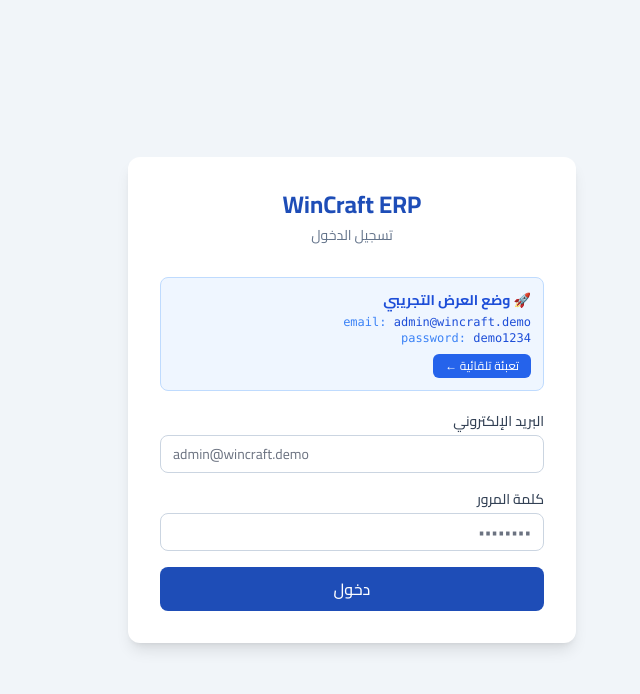
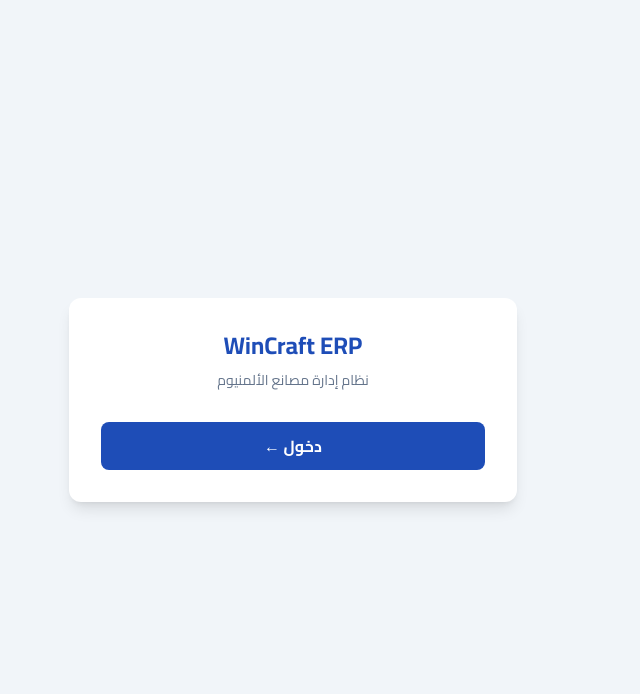
Before and after one commit to AhmedHafezz/winpro, a React (Vite) app in the folder frontend/wincraft-web/: page /login in a window 1280 px wide. Shown: the top 694 px of the page, without its empty margins (437-1077 px from the left). Built offline with nearby package versions, Linux system fonts and the light colour scheme.

Commit message:
fix: remove password — one-click demo login

```diff
--- a/frontend/wincraft-web/src/pages/LoginPage.tsx
+++ b/frontend/wincraft-web/src/pages/LoginPage.tsx
@@ -1,127 +1,34 @@
-import { useForm } from 'react-hook-form'
-import { zodResolver } from '@hookform/resolvers/zod'
-import { z } from 'zod'
 import { useNavigate } from 'react-router-dom'
-import { useLogin } from '../core/auth/useAuth'
 import { useAuthStore } from '../core/auth/authStore'
 
-const DEMO_EMAIL    = 'admin@wincraft.demo'
-const DEMO_PASSWORD = 'demo1234'
-
-const schema = z.object({
-  email:    z.string().email('بريد إلكتروني غير صحيح'),
-  password: z.string().min(6, 'كلمة المرور 6 أحرف على الأقل'),
-})
-type FormData = z.infer<typeof schema>
-
 export function LoginPage() {
-  const navigate        = useNavigate()
-  const login           = useLogin()
+  const navigate = useNavigate()
   const { setToken, setUser } = useAuthStore()
 
-  const { register, handleSubmit, formState: { errors }, setValue } = useForm<FormData>({
-    resolver: zodResolver(schema),
-  })
-
-  const onSubmit = async (data: FormData) => {
-    // Demo mode — no backend needed
-    if (data.email === DEMO_EMAIL && data.password === DEMO_PASSWORD) {
+  const enter = () => {
     setToken('demo-token')
     setUser({
       userId:      '1',
       fullName:    'مدير النظام',
-        email:       DEMO_EMAIL,
+      email:       'admin@wincraft.demo',
       role:        'admin',
       permissions: ['admin.*'],
       tenantId:    'demo',
     })
     navigate('/dashboard')
-      return
-    }
-    // Real backend login
-    try {
-      await login.mutateAsync(data)
-      navigate('/dashboard')
-    } catch {
-      // error shown via login.isError
-    }
-  }
-
-  const fillDemo = () => {
-    setValue('email',    DEMO_EMAIL)
-    setValue('password', DEMO_PASSWORD)
   }
 
   return (
     <div className="min-h-screen flex items-center justify-center bg-slate-100">
-      <div className="bg-white rounded-xl shadow-lg p-8 w-full max-w-md">
-        <div className="text-center mb-8">
-          <h1 className="text-2xl font-bold text-brand-600">WinCraft ERP</h1>
-          <p className="text-slate-500 mt-1 text-sm">تسجيل الدخول</p>
-        </div>
-
-        {/* Demo banner */}
-        <div className="mb-5 rounded-lg bg-blue-50 border border-blue-200 p-3 text-sm text-blue-700">
-          <div className="font-bold mb-1">🚀 وضع العرض التجريبي</div>
-          <div className="font-mono text-xs mb-2">
-            <span className="text-blue-500">email:</span> {DEMO_EMAIL}<br />
-            <span className="text-blue-500">password:</span> {DEMO_PASSWORD}
-          </div>
+      <div className="bg-white rounded-xl shadow-lg p-8 w-full max-w-md text-center">
+        <h1 className="text-2xl font-bold text-brand-600 mb-2">WinCraft ERP</h1>
+        <p className="text-slate-500 text-sm mb-8">نظام إدارة مصانع الألمنيوم</p>
         <button
-            type="button"
-            onClick={fillDemo}
-            className="text-xs bg-blue-600 text-white px-3 py-1 rounded-md hover:bg-blue-700"
+          onClick={enter}
+          className="w-full rounded-lg bg-brand-600 py-3 text-white font-bold text-base hover:bg-brand-700 transition-colors"
         >
-            تعبئة تلقائية ←
+          دخول ←
         </button>
-        </div>
-
-        <form onSubmit={handleSubmit(onSubmit)} className="space-y-4">
-          <div>
-            <label className="block text-sm font-medium text-slate-700 mb-1">
-              البريد الإلكتروني
-            </label>
-            <input
-              {...register('email')}
-              type="email"
-              dir="ltr"
-              placeholder="admin@wincraft.demo"
-              className="w-full rounded-lg border border-slate-300 px-3 py-2 text-sm focus:ring-2 focus:ring-brand-600 focus:outline-none"
-            />
-            {errors.email && (
-              <p className="text-red-500 text-xs mt-1">{errors.email.message}</p>
-            )}
-          </div>
-
-          <div>
-            <label className="block text-sm font-medium text-slate-700 mb-1">
-              كلمة المرور
-            </label>
-            <input
-              {...register('password')}
-              type="password"
-              placeholder="••••••••"
-              className="w-full rounded-lg border border-slate-300 px-3 py-2 text-sm focus:ring-2 focus:ring-brand-600 focus:outline-none"
-            />
-            {errors.password && (
-              <p className="text-red-500 text-xs mt-1">{errors.password.message}</p>
-            )}
-          </div>
-
-          {login.isError && (
-            <p className="text-red-500 text-sm bg-red-50 rounded p-2">
-              بيانات الدخول غير صحيحة
-            </p>
-          )}
-
-          <button
-            type="submit"
-            disabled={login.isPending}
-            className="w-full rounded-lg bg-brand-600 py-2.5 text-white font-medium hover:bg-brand-700 disabled:opacity-60 transition-colors"
-          >
-            {login.isPending ? 'جاري الدخول...' : 'دخول'}
-          </button>
-        </form>
       </div>
     </div>
   )
```
Lines whose indentation alone changed are shown as unchanged.
